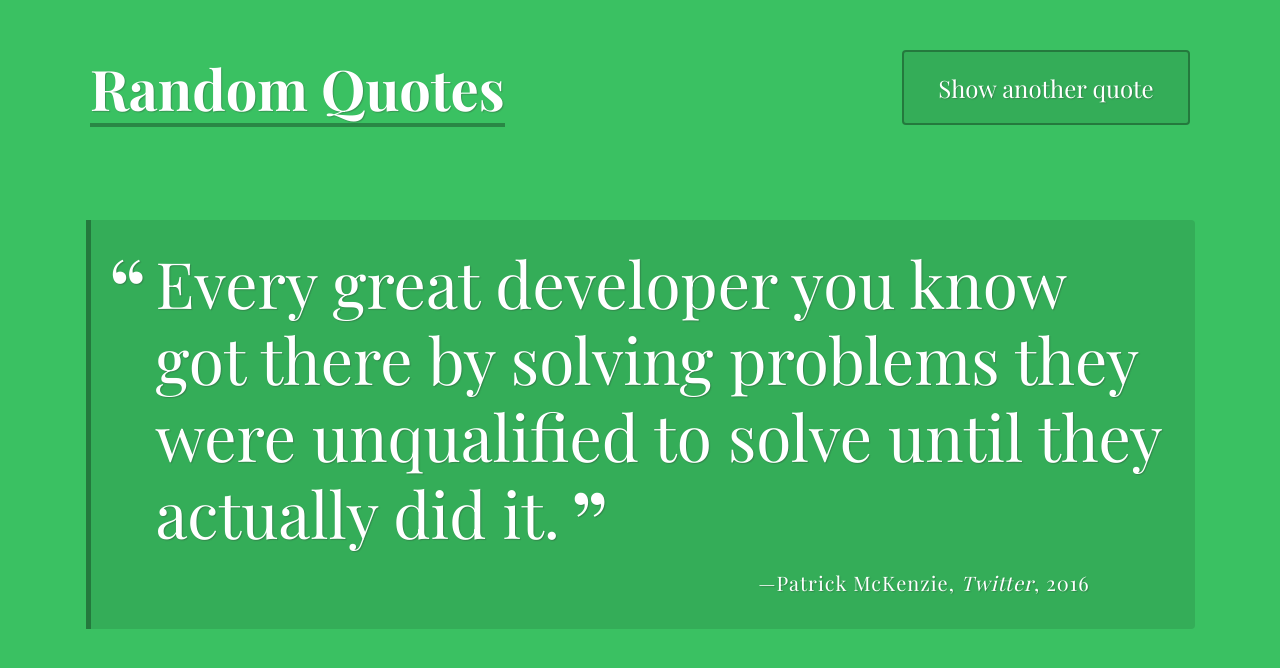
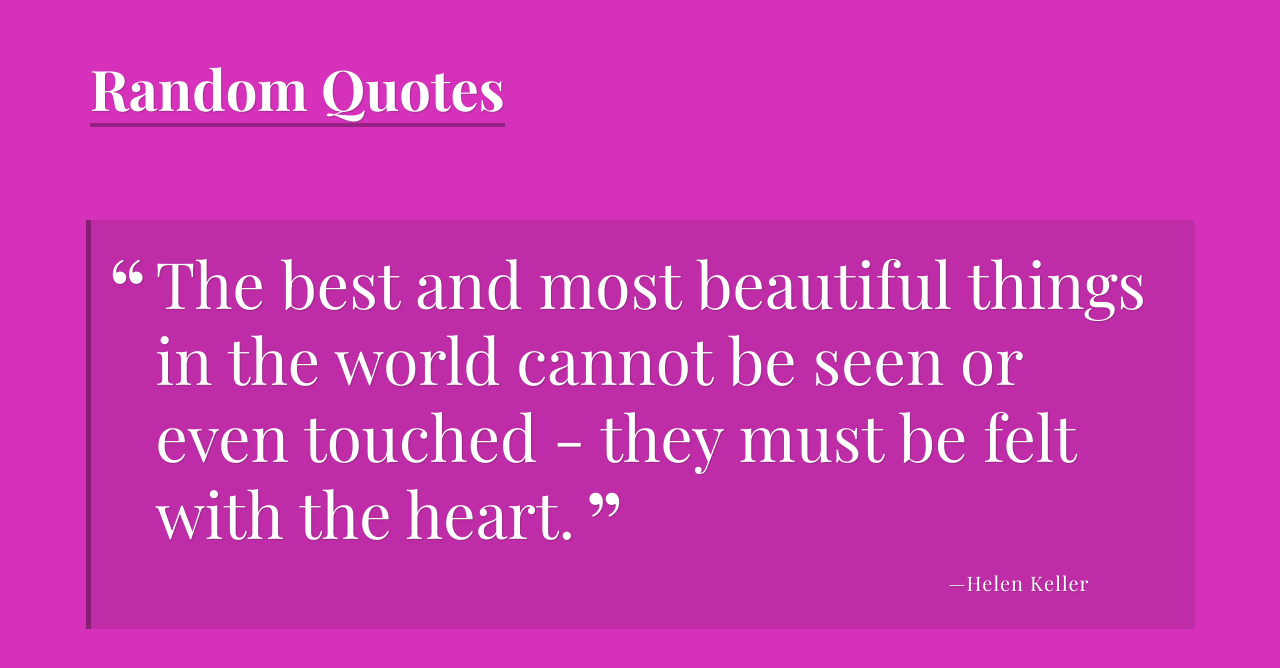
Before and after one commit to imnomee/TTH-1-RandomQuotesGenerator, a plain HTML site: page index.html in a window 1280 px wide. Drawn offline with nearby package versions, Linux system fonts and the light colour scheme; a web font is replaced by a local one.

Commit message:
timer to change quote and color
Updated to exceed expectations.
which changes the color automatically and the Quote after 5 seconds.

```diff
--- a/index.html
+++ b/index.html
@@ -11,7 +11,7 @@
   <body>
     <header>
       <h1>Random Quotes</h1>
-      <button id="load-quote" class="load-quote">Show another quote</button>
+      <!-- <button id="load-quote" class="load-quote">Show another quote</button> -->
     </header>
 
     <div class="container">
--- a/js/script.js
+++ b/js/script.js
@@ -1,27 +1,3 @@
-/******************************************
-Treehouse FSJS Techdegree:
-project 1 - A Random Quote Generator
-******************************************/
-
-// For assistance:
-// Check the "Project Resources" section of the project instructions
-// Reach out in your Slack community - https://treehouse-fsjs-102.slack.com/app_redirect?channel=chit-chat
-
-/***
- * `quotes` array
- ***/
-/*
-You must be the change you wish to see in the world. -Mahatma Gandhi
-Spread love everywhere you go. Let no one ever come to you without leaving happier. -Mother Teresa
-The only thing we have to fear is fear itself. -Franklin D. Roosevelt
-Darkness cannot drive out darkness: only light can do that. Hate cannot drive out hate: only love can do that. -Martin Luther King Jr.
-Do one thing every day that scares you. -Eleanor Roosevelt
-Well done is better than well said. -Benjamin Franklin
-The best and most beautiful things in the world cannot be seen or even touched - they must be felt with the heart. -Helen Keller
-It is during our darkest moments that we must focus to see the light. -Aristotle
-Do not go where the path may lead, go instead where there is no path and leave a trail. -Ralph Waldo Emerson
-Be yourself; everyone else is already taken. -Oscar Wilde
-*/
 
 //random number function
 function getRandomNumber(upper) {
@@ -111,17 +87,12 @@ function printQuote(){
   console.log(quote.author);
   html += `
   <div id="quote-box" class="quote-box">
-    <p class="quote">${main}</p>
-    <p class="source">${auth}${cite}${year}</p>
+  <p class="quote">${main}</p>
+  <p class="source">${auth}${cite}${year}</p>
   </div>`
   container.innerHTML = html;
+  const bgColor = `rgb(${getRandomNumber(255)}, ${getRandomNumber(255)}, ${getRandomNumber(255)})`;
+  document.body.style.backgroundColor = bgColor;
 }
 
-/***
- * click event listener for the print quote button
- * DO NOT CHANGE THE CODE BELOW!!
- ***/
-
-document
-  .getElementById("load-quote")
-  .addEventListener("click", printQuote, false);
+setInterval(printQuote, 5000);
```
